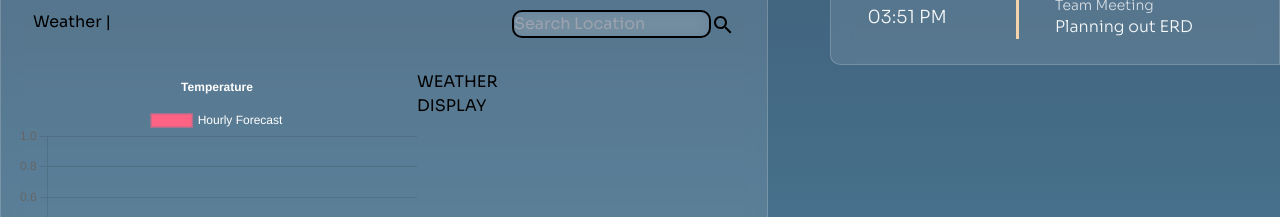
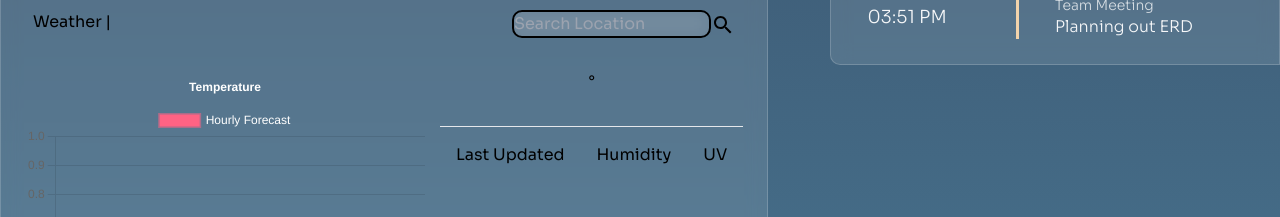
Before and after one commit to b-delacruz/suitespace-front-end, a React (Create React App) app: page / in a window 1280 px wide. Shown: the part 735-952 px from the top of the page. Built offline with nearby package versions, Linux system fonts and the light colour scheme; no server answers.

Commit message:
Adds MVP for weather display

```diff
--- a/src/components/Weather/WeatherDisplay.jsx
+++ b/src/components/Weather/WeatherDisplay.jsx
@@ -1,7 +1,8 @@
 
-import { useEffect, useState } from 'react'
+import { useEffect } from 'react'
+import './weather.css'
 
-const WeatherDisplay = (props) => {
+const WeatherDisplay = ({weather,displayPref}) => {
 
   useEffect(()=>{
 
@@ -9,8 +10,30 @@ const WeatherDisplay = (props) => {
 
   return (
     <>
-      <div>
-        WEATHER DISPLAY
+      <div className='weather-display-container divide-y'>
+
+        {/* Body content of card */}
+        <div className='weather-content'>
+          <img src={weather.current?.condition.icon} alt=""/>
+          <h2>{weather.current?.condition.text}</h2>
+          <h1>{weather.current?.temp_f}<span>&#176;</span></h1>
+        </div>
+
+        {/* Data info */}
+        <div className='weather-data'>
+          <div className='weather-data-item'>
+            <h4>Last Updated</h4>
+            {weather.current?.last_updated.slice(10,16)}
+          </div>
+          <div className='weather-data-item'>
+            <h4>Humidity</h4>
+            {weather.current?.humidity}
+          </div>
+          <div className='weather-data-item'>
+            <h4>UV</h4>
+            {weather.current?.uv}
+          </div>
+        </div>
       </div>
     </>
   );
--- a/src/components/Weather/weather.css
+++ b/src/components/Weather/weather.css
@@ -4,10 +4,6 @@
 
 .weather-input-item {
   border: 2px solid black;
-}
-
-.weather-graph {
-  max-width: 400px;
 }
 
 .weather-nav {
@@ -21,3 +17,33 @@
   display:inline-flex;
   align-items: flex-start;
 }
+
+.weather-graph {
+  min-width: 20px;
+  max-width: 400px;
+}
+
+.weather-display {
+  margin:0 2rem;
+}
+
+.weather-content {
+  display:flex;
+  flex-direction: column;
+  align-items: center;
+  justify-content: center;
+  margin: 0 1rem 2rem 1rem;
+}
+
+.weather-data {
+  display:inline-flex;
+  align-items: flex-start;
+}
+
+.weather-data-item {
+  display:flex;
+  flex-direction: column;
+  align-items: center;
+  justify-content: center;
+  margin: 1rem 1rem;
+}
--- a/src/pages/Weather/Weather.jsx
+++ b/src/pages/Weather/Weather.jsx
@@ -67,7 +67,7 @@ const Weather = (props) => {
         <WeatherNav className='weather-nav' weather={weather} handleSearchLocation={handleSearchLocation}/>
         <div className='weather-body'>
           <WeatherGraph className='weather-graph' weather={weather}/>
-          <WeatherDisplay className='weather-display'/>
+          <WeatherDisplay className='weather-display' weather={weather} displayPref={displayPref}/>
         </div>
       </div>
     </>
--- a/src/pages/Weather/weather.css
+++ b/src/pages/Weather/weather.css
@@ -5,11 +5,12 @@
   border-radius: 10px;
   border: 1px solid rgba( 255, 255, 255, 0.18 );
   width: 60%;
+  min-width: 400px;
 }
 
 .weather-body {
-  width: 60%;
   display: flex;
   flex-direction: row;
+  justify-content: space-around;
   margin: 1rem;
 }
```
